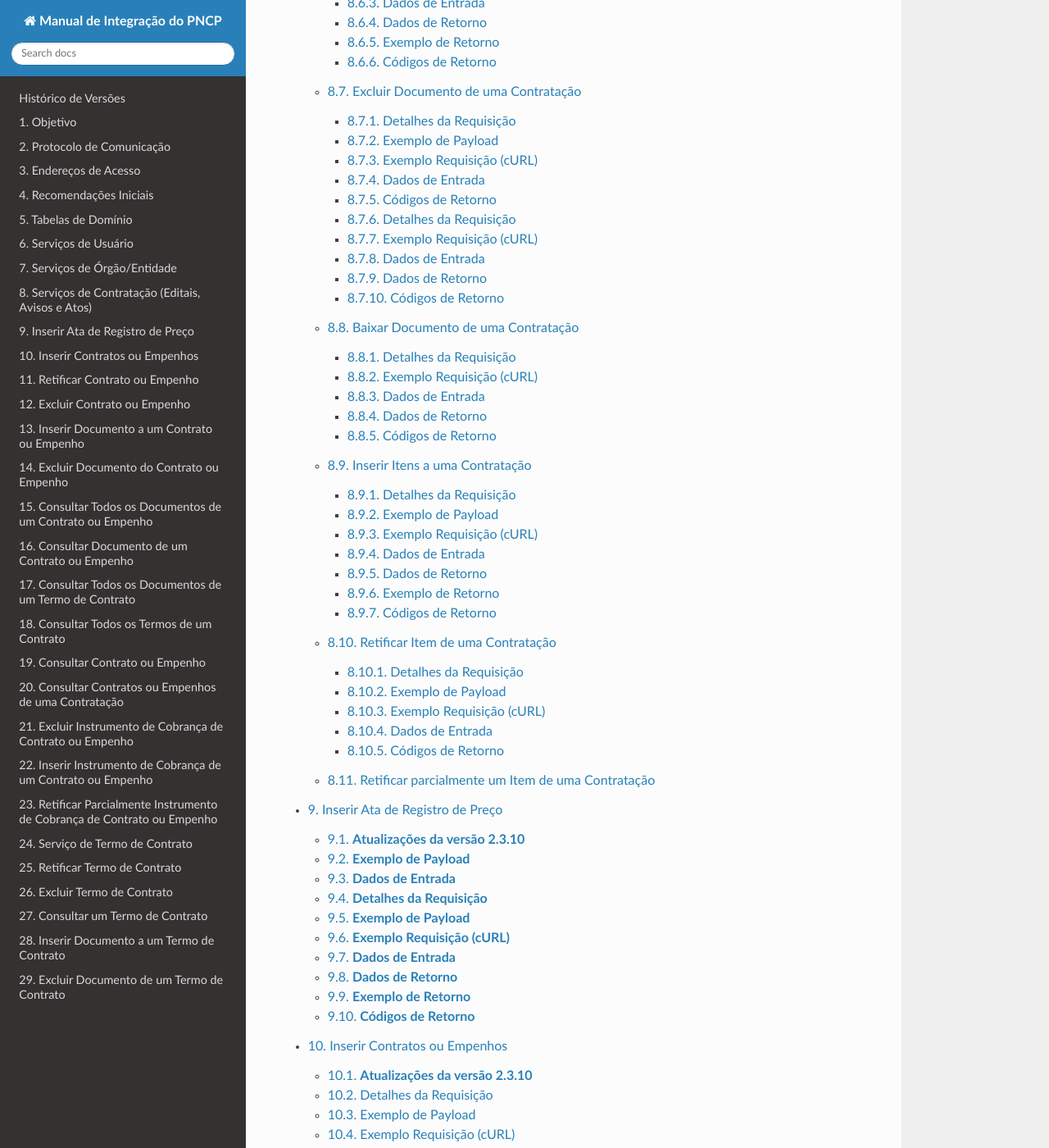
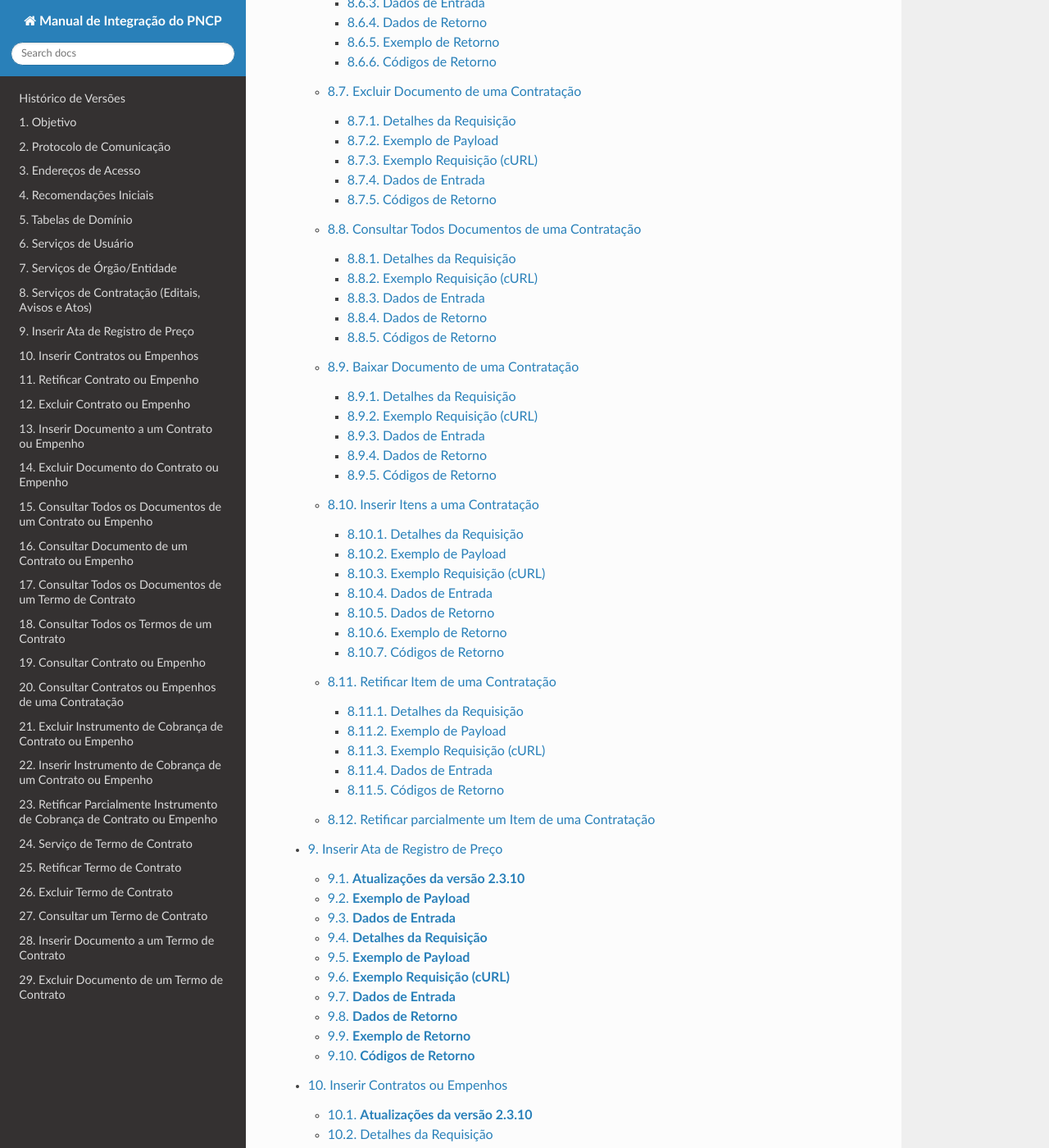
Before and after one commit to carlosmgi/Manual-de-Integracao-do-PNCP, a Sphinx documentation site: the page built from docs/source/index.rst, in a window 1280 px wide and 1400 px high, scrolled down 10762 px. Shown: the whole window at 82% size. Built offline with Sphinx 7.4.7 and the Read the Docs theme 3.1.0, drawn with Linux system fonts in a browser that asks for light colours; pages that are not in the unit, such as notebooks, are missing from menus.

Commit message:
Update Serviços de Contratação (Editais, Avisos e Atos).rst

```diff
--- a/docs/source/Serviços de Contratação (Editais, Avisos e Atos).rst
+++ b/docs/source/Serviços de Contratação (Editais, Avisos e Atos).rst
@@ -1673,8 +1673,9 @@ Códigos de Retorno
      - Internal Server Error
      - Erro
 
- Consultar Todos Documentos de uma Contratação
-~~~~~~~~~~~~~~~~~~~~~~~~~~~~~~~~~~~~~~~~~~~~~~
+
+Consultar Todos Documentos de uma Contratação
+~~~~~~~~~~~~~~~~~~~~~~~~~~~~~~~~~~~~~~~~~~~~~
 
 Serviço que permite consultar a lista de documentos pertencentes a uma contratação.
 
```
